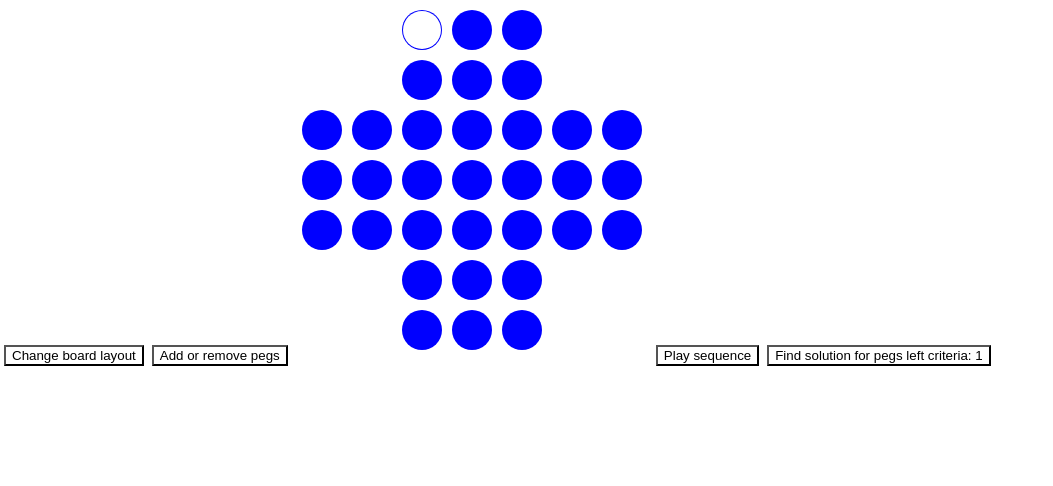
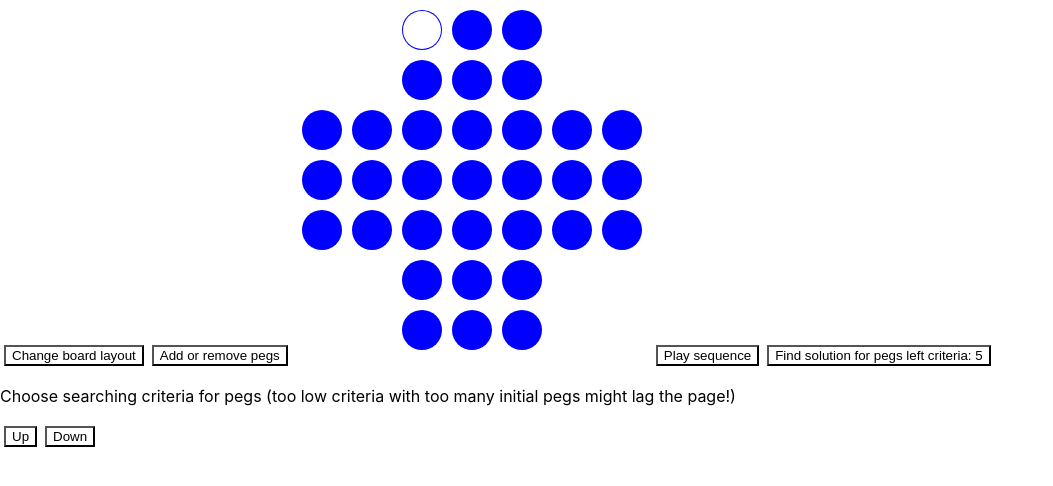
Before and after one commit to joddern/peg_solitaire, a React (Create React App) app: page / in a window 1280 px wide. Shown: the top 486 px of the page, without its empty margins (0-1053 px from the left). Built offline with nearby package versions, Linux system fonts and the light colour scheme.

Commit message:
more ui buttons and info for ux

```diff
--- a/src/components/GameBoard.tsx
+++ b/src/components/GameBoard.tsx
@@ -11,7 +11,7 @@ export const maxSize = 7;
 export const pegRadius = 20;
 export const spacing = 10;
 
-const pegsLeftCriteria = 1; // Will lag the whole program if too low with too many pieces...
+const pegsLeftCriteria = 5; // Will lag the whole program if too low with too many pieces...
 
 const Game = () => {
   const canvasRef = useRef<HTMLCanvasElement>(null);
@@ -27,6 +27,11 @@ const Game = () => {
   const [board, setBoard] = useState(gameInstance.getBoard());
 
   const [isSolving, setIsSolving] = useState<boolean>(false);
+
+  const [solvingCriteria, setSolvingCriteria] =
+    useState<number>(pegsLeftCriteria);
+
+  const [failMessage, setFailMessage] = useState<string | null>(null);
 
   useEffect(() => {
     drawTheBoard(canvasRef, board, selectedPeg);
@@ -150,6 +155,7 @@ const Game = () => {
   }, [playSequenceMode]);
 
   const findSolution = () => {
+    setFailMessage(null);
     const start = new Date().getTime();
     console.log("Started solving game...");
     const board_copy = JSON.parse(JSON.stringify(board));
@@ -160,9 +166,18 @@ const Game = () => {
     );
     const newSolverInstance = new Solver(
       copyOfCurrentGameInstance,
-      pegsLeftCriteria
+      solvingCriteria
     );
     const solved = newSolverInstance.solveGame();
+    if (!solved) {
+      setFailMessage(
+        "Either found no solution or timeout after searching for 10 seconds!"
+      );
+    } else {
+      setFailMessage(
+        "Success with criteria of: " + solvingCriteria.toString() + " pegs!"
+      );
+    }
     console.log("Solved: ", solved);
     console.log("Solving time: ", new Date().getTime() - start);
 
@@ -232,8 +247,43 @@ const Game = () => {
             findSolution();
           }}
         >
-          Find solution for pegs left criteria: {pegsLeftCriteria}
+          Find solution for pegs left criteria: {solvingCriteria}
         </button>
+      </div>
+      <div>
+        <p>
+          Choose searching criteria for pegs (too low criteria with too many
+          initial pegs might lag the page!)
+        </p>
+        <button
+          disabled={isSolving}
+          style={{
+            color: "black",
+            margin: 4,
+            backgroundColor: "white",
+          }}
+          onClick={() => {
+            setSolvingCriteria(solvingCriteria + 1);
+          }}
+        >
+          Up
+        </button>
+        <button
+          disabled={isSolving}
+          style={{
+            color: "black",
+            margin: 4,
+            backgroundColor: "white",
+          }}
+          onClick={() => {
+            if (solvingCriteria > 1) {
+              setSolvingCriteria(solvingCriteria - 1);
+            }
+          }}
+        >
+          Down
+        </button>
+        <p>{failMessage}</p>
       </div>
       <div>
         {sequence?.map((move, index) => {
```
